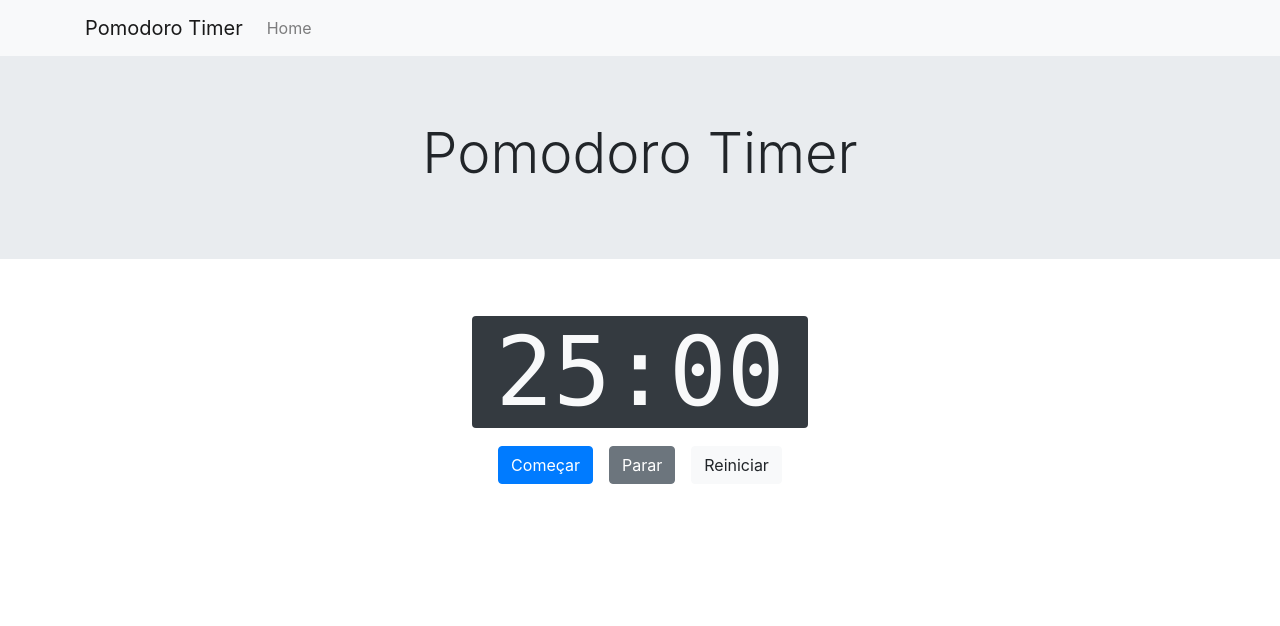
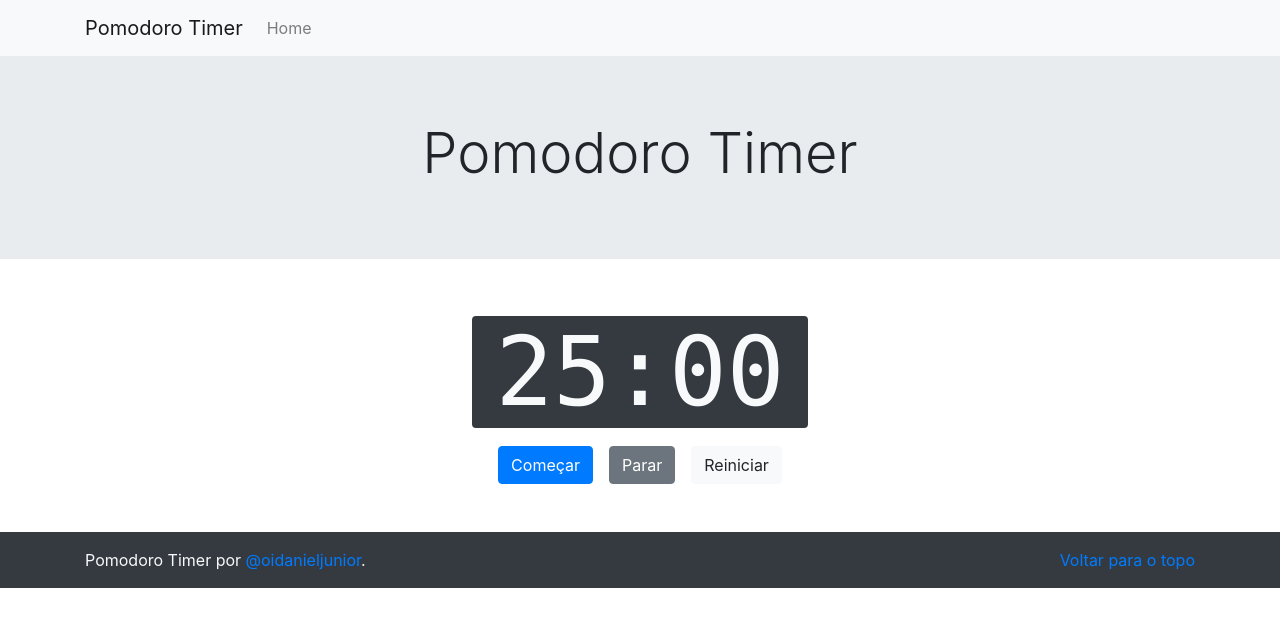
Before and after one commit to oidsjr/pomodoro, a Vue app: page / in a window 1280 px wide. Shown: the top 626 px of the page. Built offline with nearby package versions, Linux system fonts and the light colour scheme.

Commit message:
Footer Added

```diff
--- a/src/App.vue
+++ b/src/App.vue
@@ -9,18 +9,21 @@
     <div class="container text-center">
       <Clock :startTime="1500" />
     </div>
+    <Foot :siteTitle="siteTitle" />
   </div>
 </template>
 
 <script>
 import Navbar from './components/Navbar/Navbar.vue';
 import Clock from './components/Clock/Clock.vue';
+import Foot from './components/Foot/Foot.vue';
 
 export default {
   name: 'app',
   components: {
     Navbar,
     Clock,
+    Foot,
   },
   data() {
     return {
--- /dev/null
+++ b/src/components/Foot/Foot.vue
@@ -0,0 +1,28 @@
+<template>
+  <footer class="bg-dark text-light py-3 mt-4">
+    <div class="container">
+      <div class="row">
+        <div class="col-md-8 text-center text-md-left">
+          {{ siteTitle }} por <a href="https://github.com/oidanieljunior" rel="noopener">@oidanieljunior</a>.
+        </div>
+        <div class="col-md-4 text-center text-md-right">
+          <a href="#" @click.prevent="scrollToTop()">Voltar para o topo</a>
+        </div>
+      </div>
+    </div>
+  </footer>
+</template>
+
+<script>
+export default {
+  name: 'Foot',
+  props: {
+    siteTitle: String,
+  },
+  methods: {
+    scrollToTop() {
+      window.scrollTo(0, 0);
+    }
+  }
+};
+</script>
```
